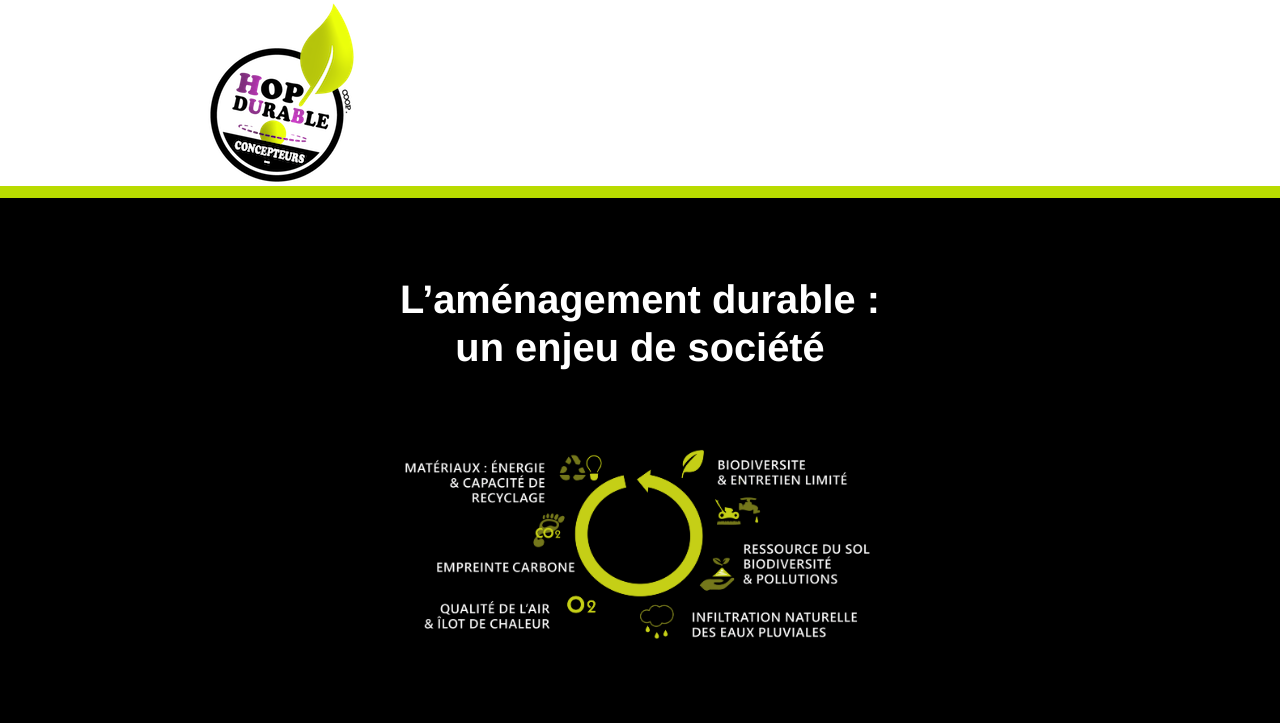
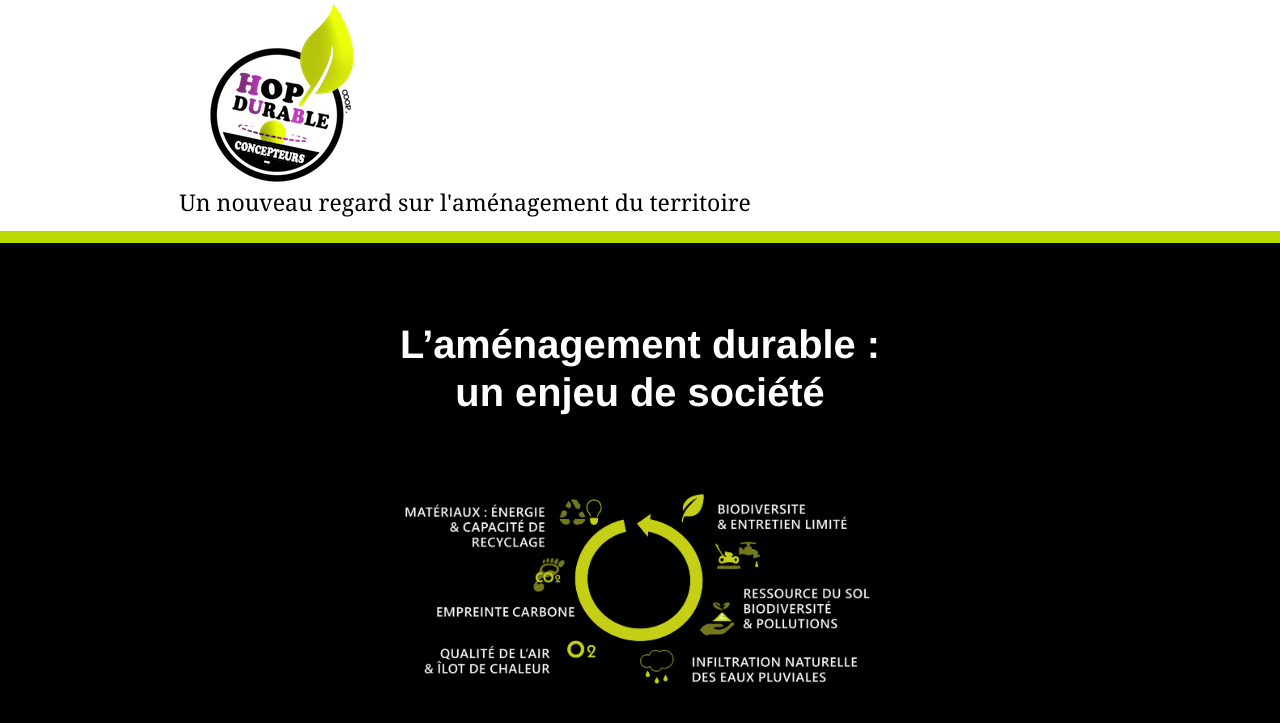
Before and after one commit to pierrenault/hopdurable.github.io, a Jekyll site: the page built from index.md, in a window 1280 px wide and 900 px high. Shown: the top 723 px of the window. Built offline with Jekyll 4.4.1, drawn with Linux system fonts in a browser that asks for light colours; comment, search, counter and statistics services are not loaded.

Commit message:
Update layouts

```diff
--- a/_includes/header.html
+++ b/_includes/header.html
@@ -1,21 +1,17 @@
 <header class="site-header">
-
-  <div class="wrapper">
-
-    <a class="site-title" href="{{ site.baseurl }}/"><img src="assets/images/logo-hop-amenagement-durable-page.png" alt="Logo {{ site.title }}" width="200px"></a>
-
-    {% comment %}
   <nav class="site-nav">
-      <div class="trigger">
     {% for my_page in site.pages %}
       {% if my_page.title %}
+      {% if my_page.group == 'navigation' %}
       <a class="page-link" href="{{ my_page.url | prepend: site.baseurl }}">{{ my_page.title }}</a>
       {% endif %}
+      {% endif %}
     {% endfor %}
+  </nav>
+  <div class="wrapper">
+    <div class="site-title">
+      <a class="site-logo" href="{{ site.baseurl }}/"><img src="assets/images/logo-hop-amenagement-durable-page.png" alt="Logo {{ site.title }}"></a>
+      <p>Un nouveau regard sur l'aménagement du territoire</p>
     </div>
-    </nav>
-    {% endcomment %}
-
   </div>
-
 </header>
--- a/_layouts/default.html
+++ b/_layouts/default.html
@@ -4,11 +4,8 @@
 
 <body>
   {{ content }}
-  <script src="assets/js/jquery.min.js"></script>
-  <script src="assets/js/jquery.panelSnap.js"></script>
   <script data-rocketsrc="/upup.sw.min.js" data-no-instant type="text/javascript"></script>
   <script>
-    $('body').panelSnap();
     (function(i, s, o, g, r, a, m) {
       i['GoogleAnalyticsObject'] = r;
       i[r] = i[r] || function() {
```
Lines whose indentation alone changed are shown as unchanged.
